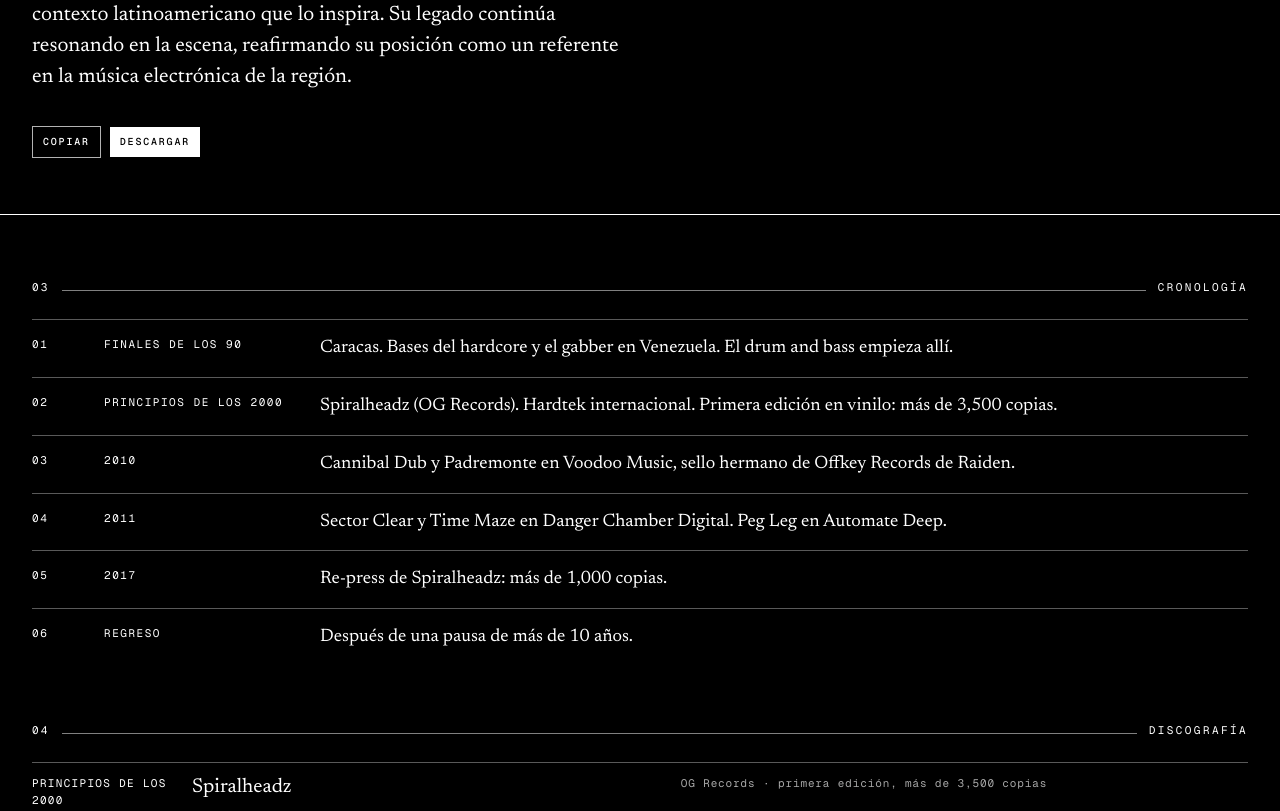
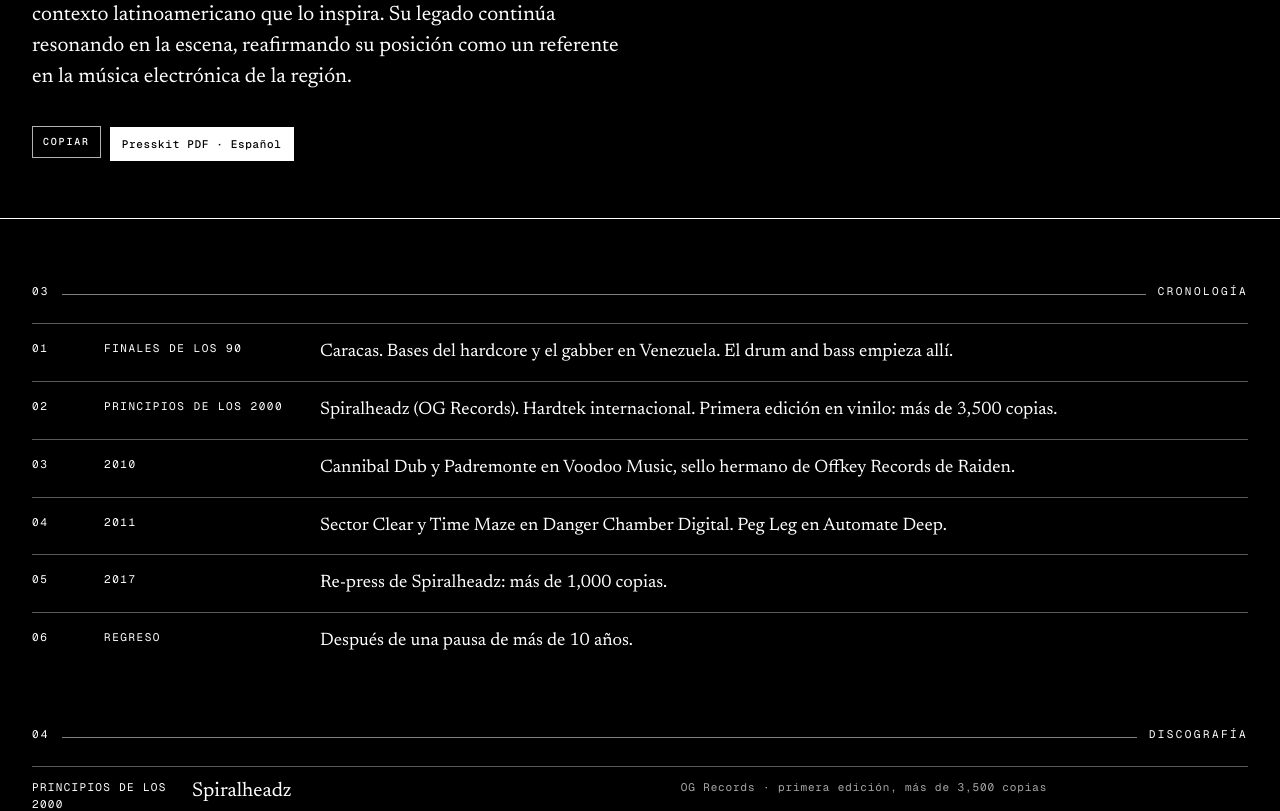
Before and after one commit to Augmented-Experiences/ortokore-presskit, a Next.js app: page / in a window 1280 px wide. Shown: the part 1400-2211 px from the top of the page. Built offline with nearby package versions, Linux system fonts and the light colour scheme.

Commit message:
Download the press-kit PDF instead of the biography text file.
The control beside the essay and the archive no longer offer bio-en.txt or the other biography text files.

Co-authored-by: oscar <oscar@augexp.com>

```diff
--- a/src/components/press-kit.tsx
+++ b/src/components/press-kit.tsx
@@ -7,7 +7,6 @@ import { Input } from "@/components/ui/input";
 import { Label } from "@/components/ui/label";
 import { SafeImage } from "@/components/safe-image";
 import {
-  BIO_FILES,
   LANGUAGE_NAME,
   LOCALES,
   flyers,
@@ -225,9 +224,9 @@ export function PressKit({ bios }: { bios: Bios }) {
               <Button type="button" variant="outline" disabled={!bio} onClick={copyBio} className={inkButton}>
                 {copyLabel}
               </Button>
-              <Button asChild variant="default" className={solidButton}>
-                <a href={`/bios/${BIO_FILES[locale]}`} download={BIO_FILES[locale]}>
-                  {t.download}
+              <Button asChild variant="default" className={presskitButton}>
+                <a href={PRESS_PDFS[locale].href} download={PRESS_PDFS[locale].file}>
+                  {`Presskit PDF · ${LANGUAGE_NAME[locale]}`}
                 </a>
               </Button>
             </div>
@@ -433,18 +432,6 @@ export function PressKit({ bios }: { bios: Bios }) {
               <FileRow n="04" label={`${t.logo} · PNG`} file={marks.logo.png.file} href={marks.logo.png.src} action={t.download} />
               <FileRow n="05" label={`${t.crest} · SVG`} file={marks.crest.svg.file} href={marks.crest.svg.src} action={t.download} />
               <FileRow n="06" label={`${t.crest} · PNG`} file={marks.crest.png.file} href={marks.crest.png.src} action={t.download} />
-            </FileGroup>
-            <FileGroup title={t.biography}>
-              {LOCALES.map((code, index) => (
-                <FileRow
-                  key={code}
-                  n={String(index + 1).padStart(2, "0")}
-                  label={LANGUAGE_NAME[code]}
-                  file={BIO_FILES[code]}
-                  href={`/bios/${BIO_FILES[code]}`}
-                  action={t.download}
-                />
-              ))}
             </FileGroup>
           </div>
         </section>
```
